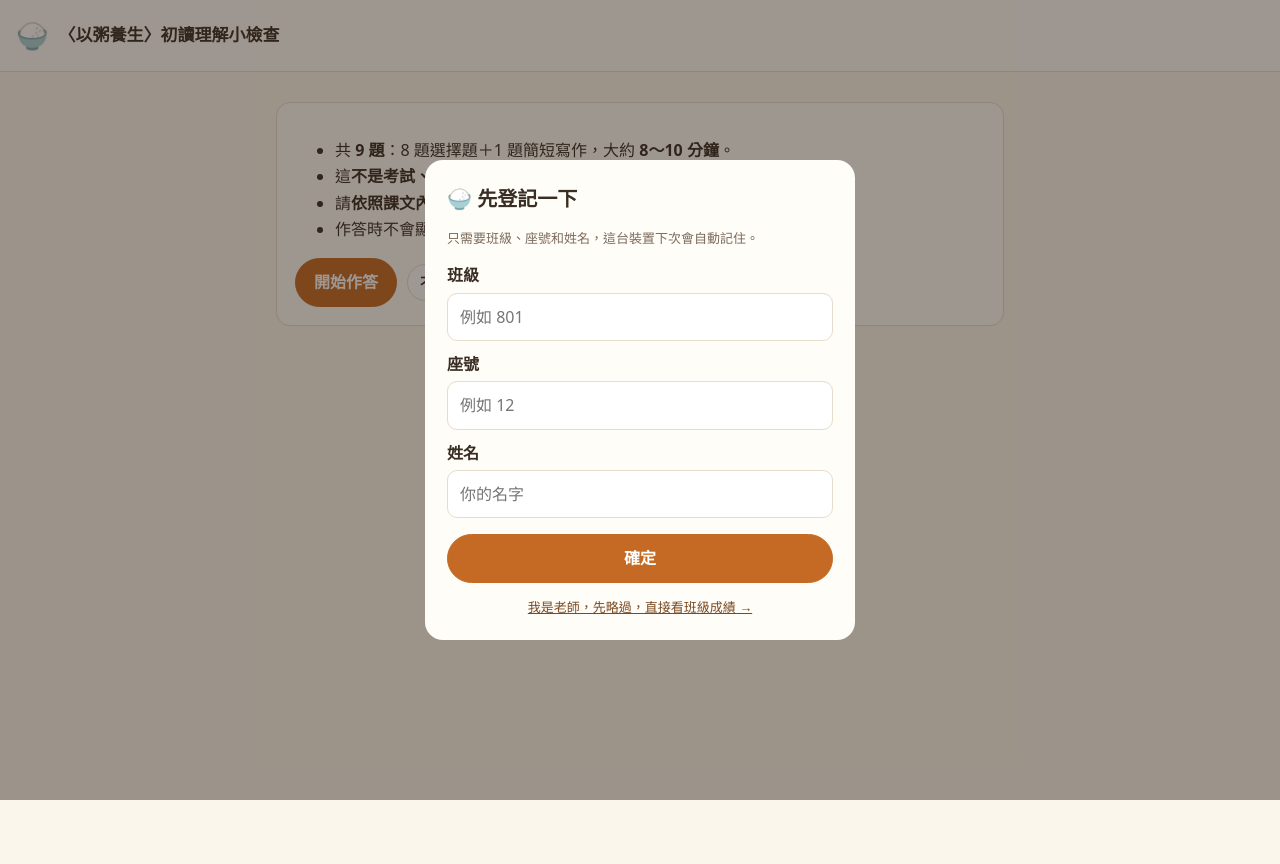
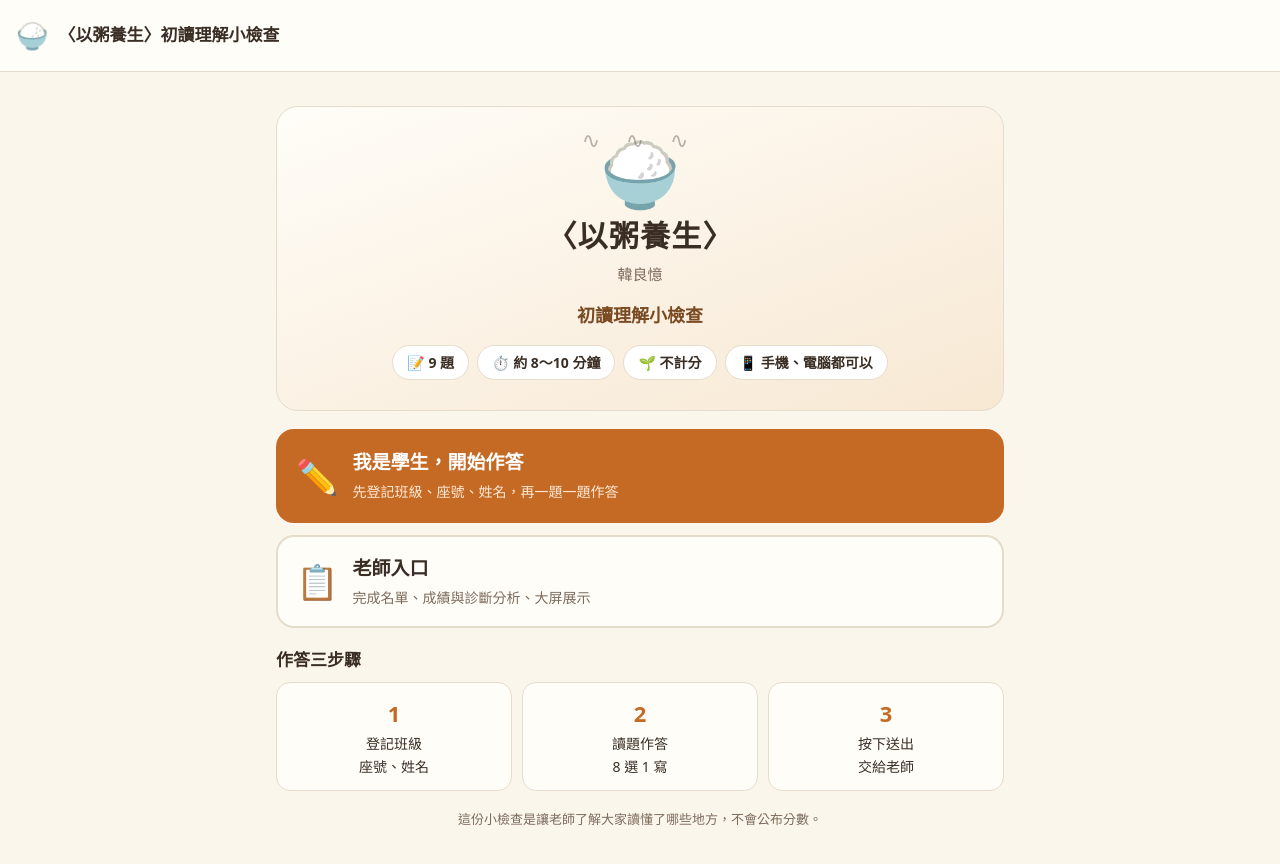
Before and after one commit to littlejocelyn2-HFJH/porridge-pretest, a plain HTML site: page index.html in a window 1280 px wide. Before the commit the page ends 800 px from the top, so only its background shows below. Drawn offline with Linux system fonts and the light colour scheme.

Commit message:
新增主畫面（學生入口、老師入口、作答三步驟）
Co-Authored-By: Claude Opus 5.5 <noreply@anthropic.com>
Claude-Session: https://claude.ai/code/session_01ARDxpYiHNsxS8oZZbCmDKC

```diff
--- a/index.html
+++ b/index.html
@@ -92,6 +92,27 @@ details.stu .body{padding:0 14px 14px}
 .lvbadge{font-weight:800;border-radius:8px;padding:2px 8px;font-size:13px;color:#fff}
 .quote{background:var(--rice);border-radius:8px;padding:8px 12px;margin:6px 0;white-space:pre-wrap}
 
+/* 主畫面 */
+.hero{text-align:center;padding:34px 20px 26px;background:linear-gradient(160deg,#fffdf8 0%,#f7e8d3 100%);border:1px solid var(--line);border-radius:22px;margin-top:18px;position:relative;overflow:hidden}
+.hero .bigbowl{font-size:64px;line-height:1;display:block;margin-bottom:6px}
+.hero .steam{position:absolute;left:50%;top:14px;transform:translateX(-50%);font-size:22px;opacity:.35;letter-spacing:10px}
+.hero h2{font-size:30px;margin:4px 0 2px;letter-spacing:.04em}
+.hero .by{color:var(--muted);font-size:15px}
+.hero .lead{font-size:18px;font-weight:700;color:var(--soy);margin:14px 0 4px}
+.chips{display:flex;gap:8px;justify-content:center;flex-wrap:wrap;margin:14px 0 4px}
+.chips span{background:#fff;border:1px solid var(--line);border-radius:999px;padding:5px 14px;font-size:14px;font-weight:600}
+.homebtns{display:grid;gap:12px;margin:18px 0}
+.homebtn{display:flex;align-items:center;gap:14px;text-align:left;border:2px solid var(--line);background:var(--paper);border-radius:18px;padding:16px 18px;cursor:pointer;text-decoration:none;color:var(--ink);width:100%}
+.homebtn .ic{font-size:34px;flex:0 0 auto}
+.homebtn b{display:block;font-size:19px}
+.homebtn small{color:var(--muted);font-size:14px}
+.homebtn.main{background:var(--accent);border-color:var(--accent);color:#fff}
+.homebtn.main small{color:#ffe9d6}
+.steps{display:grid;grid-template-columns:repeat(3,1fr);gap:10px;margin-top:6px}
+.steps div{background:var(--paper);border:1px solid var(--line);border-radius:14px;padding:12px 8px;text-align:center;font-size:14px}
+.steps div b{display:block;font-size:22px;color:var(--accent)}
+.welcome{background:#fff;border:1px dashed var(--accent);border-radius:12px;padding:10px 14px;font-size:15px;margin-top:14px}
+header.top h1{cursor:pointer}
 /* 大屏 */
 body.screen{background:#1f1812;color:#fff8ec}
 #pg-screen{padding:3vh 4vw;min-height:100vh}
@@ -123,7 +144,26 @@ body.screen{background:#1f1812;color:#fff8ec}
 </header>
 
 <!-- ============ 學生頁 ============ -->
-<main id="pg-student" class="wrap">
+<main id="pg-home" class="wrap hidden">
+  <section class="hero">
+    <span class="steam">∿ ∿ ∿</span>
+    <span class="bigbowl">🍚</span>
+    <h2>〈以粥養生〉</h2>
+    <div class="by">韓良憶</div>
+    <div class="lead">初讀理解小檢查</div>
+    <div class="chips"><span>📝 9 題</span><span>⏱️ 約 8～10 分鐘</span><span>🌱 不計分</span><span>📱 手機、電腦都可以</span></div>
+    <div id="homeWelcome" class="welcome hidden"></div>
+  </section>
+  <div class="homebtns">
+    <a class="homebtn main" href="#quiz"><span class="ic">✏️</span><span><b id="homeGoLabel">我是學生，開始作答</b><small>先登記班級、座號、姓名，再一題一題作答</small></span></a>
+    <a class="homebtn" href="#scores"><span class="ic">📋</span><span><b>老師入口</b><small>完成名單、成績與診斷分析、大屏展示</small></span></a>
+  </div>
+  <h3>作答三步驟</h3>
+  <div class="steps"><div><b>1</b>登記班級<br>座號、姓名</div><div><b>2</b>讀題作答<br>8 選 1 寫</div><div><b>3</b>按下送出<br>交給老師</div></div>
+  <p class="small muted" style="text-align:center;margin-top:18px">這份小檢查是讓老師了解大家讀懂了哪些地方，不會公布分數。</p>
+</main>
+
+<main id="pg-student" class="wrap hidden">
   <section id="v-intro" class="card">
     <h2 id="introTitle"></h2>
     <p class="muted" id="introSub"></p>
@@ -138,6 +178,7 @@ body.screen{background:#1f1812;color:#fff8ec}
     <div class="row" style="margin-top:14px">
       <button class="btn primary" id="startBtn">開始作答</button>
       <button class="btn sm" id="changeMe">不是我？重新登記</button>
+      <a class="btn sm" href="#">🏠 主畫面</a>
     </div>
   </section>
 
@@ -153,6 +194,7 @@ body.screen{background:#1f1812;color:#fff8ec}
   <section id="v-done" class="card hidden">
     <h2>✅ 已經送出，謝謝你！</h2>
     <p>老師會根據全班的作答，設計接下來的閱讀活動。現在可以關掉這個頁面了。</p>
+    <p><a class="btn" href="#">🏠 回主畫面</a></p>
     <div id="codeBox" class="hidden">
       <div class="banner">⚠️ 網路好像有問題，作答<b>還沒送到老師那裡</b>。請按「複製成績碼」，貼到 Google Classroom 的私人留言給老師。</div>
       <textarea class="t" id="codeText" readonly style="margin-top:8px;min-height:90px;font-size:12px"></textarea>
@@ -190,7 +232,7 @@ body.screen{background:#1f1812;color:#fff8ec}
     <div class="tabs" id="tabs"></div>
     <div id="tabBody"></div>
   </section>
-  <p class="small muted" style="text-align:center"><a href="#">← 回到作答頁</a></p>
+  <p class="small muted" style="text-align:center"><a href="#">🏠 回主畫面</a></p>
 </main>
 
 <!-- ============ 大屏 ============ -->
@@ -842,18 +884,33 @@ function route(){
   clearInterval(screenTimer);
   document.body.classList.toggle("screen", h === "#screen");
   $("#topbar").classList.toggle("hidden", h === "#screen");
-  $("#pg-student").classList.toggle("hidden", h === "#scores" || h === "#screen");
+  const isHome = !["#quiz","#scores","#screen"].includes(h);
+  $("#pg-home").classList.toggle("hidden", !isHome);
+  $("#pg-student").classList.toggle("hidden", h !== "#quiz");
   $("#pg-scores").classList.toggle("hidden", h !== "#scores");
   $("#pg-screen").classList.toggle("hidden", h !== "#screen");
   if(h === "#scores"){ $("#regMask").classList.add("hidden"); $("#topTitle").textContent = "〈以粥養生〉前測・成績與診斷"; loadScores(); }
   else if(h === "#screen"){ $("#regMask").classList.add("hidden"); renderScreen(); screenTimer = setInterval(renderScreen, 15000); }
-  else {
+  else if(h === "#quiz"){
     $("#topTitle").textContent = "〈以粥養生〉初讀理解小檢查";
-    if(!student) openReg(); else if(!quiz || $("#v-quiz").classList.contains("hidden")) showIntro();
+    showIntroIfIdle();
+    if(!student) openReg();
   }
+  else { $("#regMask").classList.add("hidden"); $("#topTitle").textContent = "〈以粥養生〉初讀理解小檢查"; renderHome(); }
+}
+function showIntroIfIdle(){ if(!quiz || $("#v-quiz").classList.contains("hidden")) showIntro(); }
+function renderHome(){
+  const w = $("#homeWelcome");
+  if(student){
+    const done = LS.get(doneKey(), null);
+    w.innerHTML = `👋 歡迎，<b>${esc(student.cls)} 班 ${esc(student.seat)} 號 ${esc(student.name)}</b>` + (done ? `<br><span class="c-ok">✓ 你已經完成這份小檢查了</span>` : "");
+    w.classList.remove("hidden");
+    $("#homeGoLabel").textContent = quiz && !$("#v-quiz").classList.contains("hidden") ? "繼續作答" : done ? "查看作答狀態" : "我是學生，開始作答";
+  } else { w.classList.add("hidden"); $("#homeGoLabel").textContent = "我是學生，開始作答"; }
 }
 window.addEventListener("hashchange", route);
 window.addEventListener("beforeunload", e => { if(quiz && !$("#v-quiz").classList.contains("hidden")){ e.preventDefault(); e.returnValue = ""; } });
+$("#topTitle").onclick = () => { location.hash = "#"; };
 renderWho(); route();
 window.__MZ = { analyze, classifyOpen };
 })();
```
